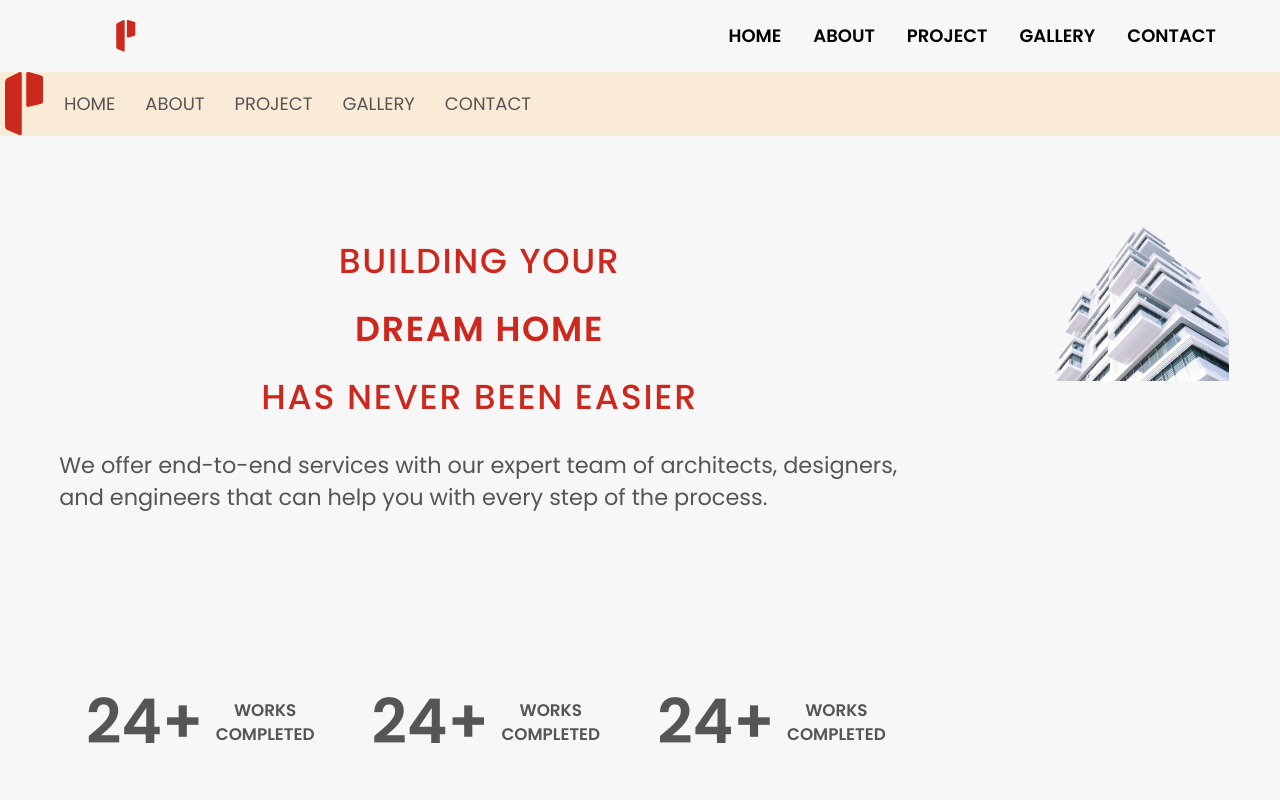
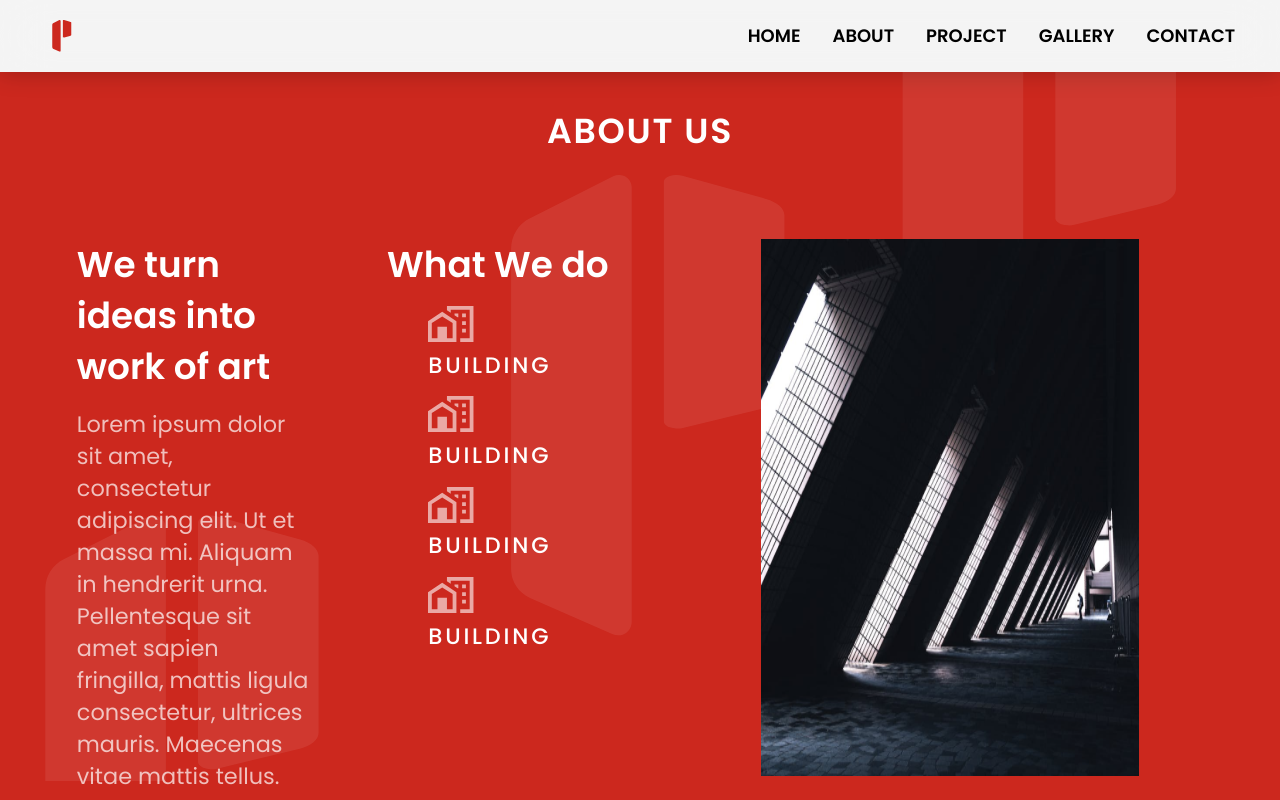
Before and after one commit to 4N1Z/PaithrikaHome, a React (Vite) app: page / in a window 1280 px wide. Shown: the top 800 px of the page. Built offline with nearby package versions, Linux system fonts and the light colour scheme.

Commit message:
more fuck

```diff
--- a/src/App.jsx
+++ b/src/App.jsx
@@ -4,7 +4,7 @@ import "./index.css";
 import Home from "./components/Home/Home";
 import Navbar from "./components/Navbar/Navbar";
 import styles from "./style.js";
-import Navbar2 from "./components/Navbar2/Navbar2";
+// import Navbar2 from "./components/Navbar2/Navbar2";
 import Projects from "./components/Projects/Projects";
 import TestNav from "./components/Test_Nav/TestNav";
 import About from "./components/About/About";
@@ -15,15 +15,15 @@ function App() {
   return (
 
     <div className="App">
-      <div className="bg-primary w-full overflow-hidden"></div>
+      {/* <div className="bg-primary w-full overflow-hidden"></div>
       <div className={`${styles.paddingX} ${styles.flexCenter}`}>
         <div className={`${styles.boxWidth}`}>
-          <Navbar />
+
+      <Navbar />
         </div>
-      </div>
-
-      <Navbar2/>
-      <Home   />
+      </div> */}
+      <Navbar />
+      {/* <Home   /> */}
       <About/>
       <Projects/>
       <Brands/>
--- a/src/components/Navbar/Navbar.css
+++ b/src/components/Navbar/Navbar.css
@@ -1,10 +1,24 @@
-
+body{
+    /* background-color:red;
+    width: 100%;
+    overflow: hidden;
+     */
+}
 .bgImageTran{
     background-image: url("../../assets/images/logo_black.png");
     z-index: 10;
 
+
 }
 .navbar{
+    /* background-color: red; */
+    width: 100%;
+    padding-right: 2em;
+    color: rgba(42, 41, 41, 0);
+    background-color: #f3f3f3c2;
+    box-shadow: 0px 0px 24px rgba(0, 0, 0, 0.25);
+    backdrop-filter: blur(24px);
+
 }
 
 /* .Home li,
--- a/src/components/Navbar2/Navbar2.css
+++ /dev/null
@@ -1,51 +0,0 @@
-body{
-    display: flex;
-    justify-content: center;
-    align-items: center;
-}
-
-.navWrapper{
-
-    width: 100%;
-    display: flex;
-    padding-left: 5px;
-    align-items: center;
-    justify-content: space-between;
-    background-color: antiquewhite;
-
-}
-.navContainer{
-
-    display: flex;
-    /* justify-items: end; */
-    /* flex:  860px; */
-    justify-content: space-between;
-    align-items: flex;
-    /* flex-direction: 1 1 0%; */
-
-}
-
-.navList{
-    list-style: none;
-    display: flex;
-    overflow: hidden;
-    /* flex: 860px; */
-    /* visibility: hidden; */
-    justify-content: end;
-    align-items: center;
-    /* flex-direction: row; */
-    padding-left: 10px;
-    /* flex-direction: 1 1 0%; */
-
-}
-
-.titleName{
-
-    font-family: 'Poppins', sans-serif;
-    font-weight: semibold;
-    text-transform: uppercase;
-    cursor: pointer;
-    font-size: 18px;
-    padding: 10px;
-    padding-right:20px;
-}
--- a/src/components/Navbar2/Navbar2.jsx
+++ /dev/null
@@ -1,25 +0,0 @@
-import React from "react";
-import "./Navbar2.css";
-import { navLinks } from "../../constants/index.js";
-import { logo, menu, close } from "../../assets/images/export_file";
-
-function Navbar2() {
-  return (
-    <nav className="navWrapper">
-      <div className="navContainer">
-        <img src={logo} alt="Paithrika Homes" />
-
-        <ul className="navList">
-          {navLinks.map((nav, index) => (
-            <li key={nav.id} className="titleName">
-              <a href={`#${nav.id}`}> {nav.title}</a>
-            </li>
-          ))}
-        </ul>
-
-      </div>
-    </nav>
-  );
-}
-
-export default Navbar2;
```
